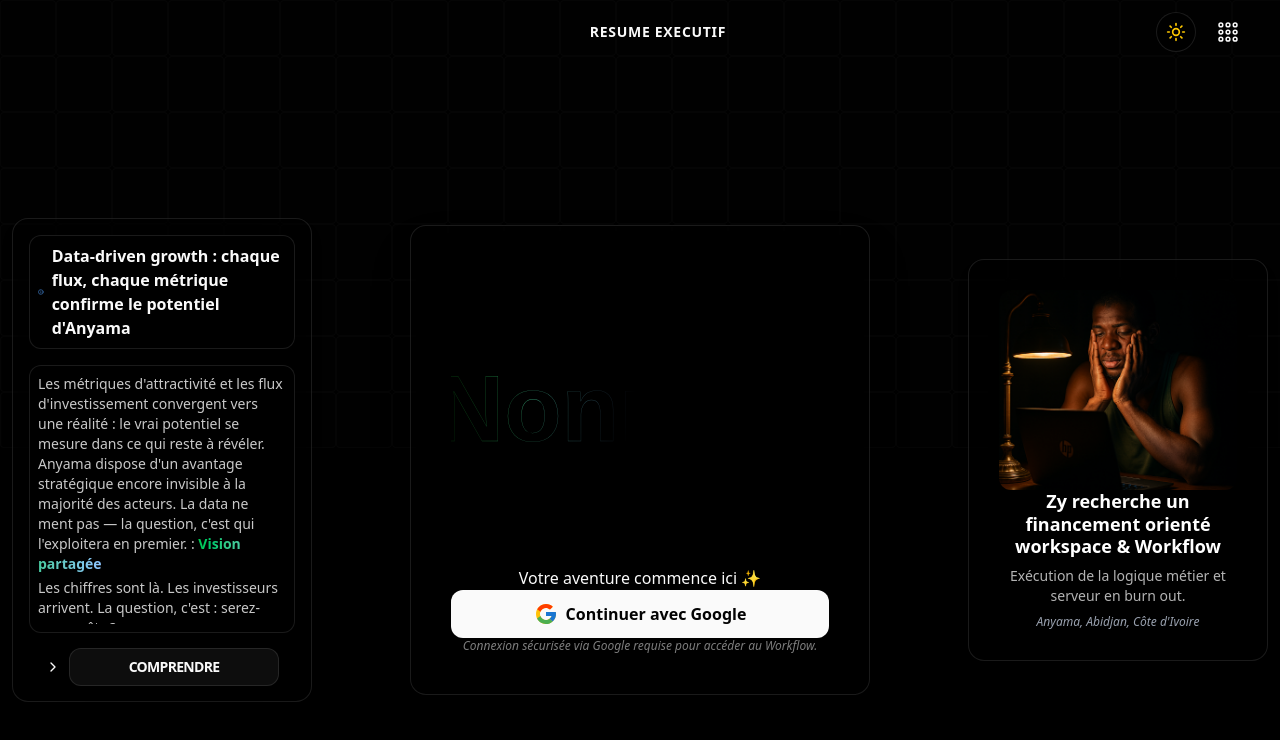
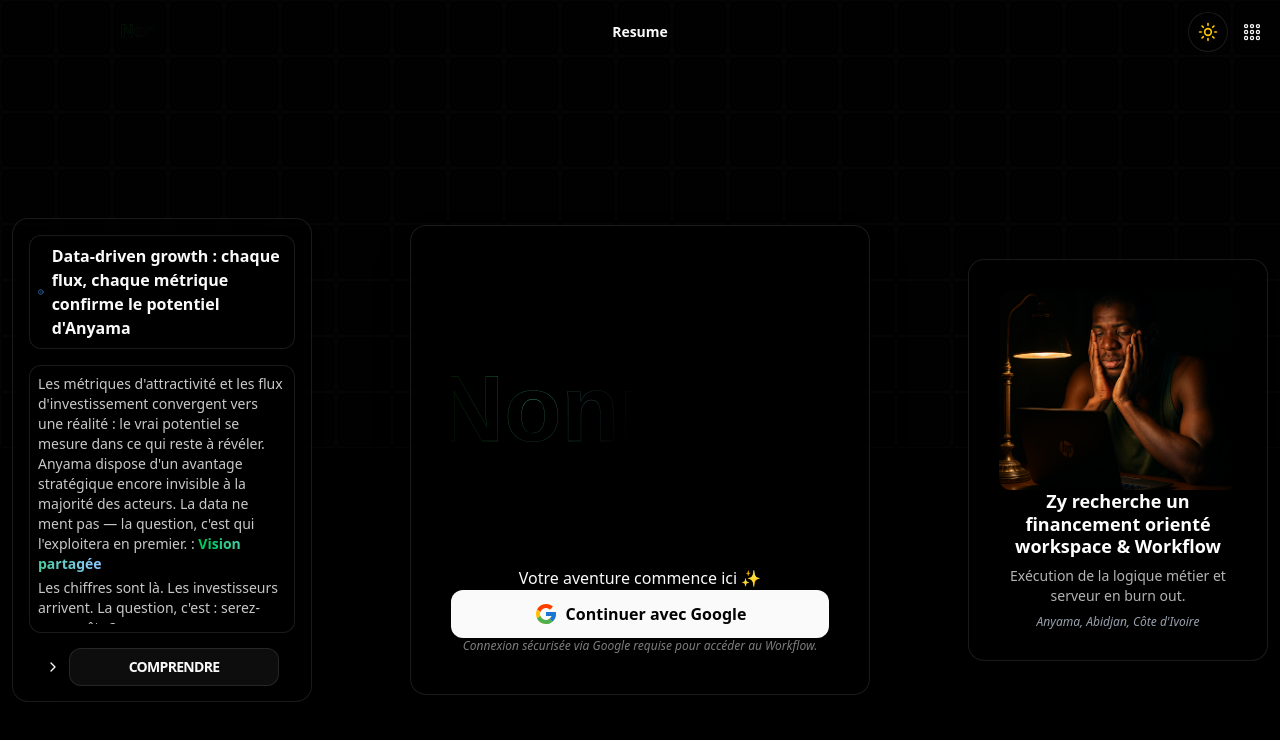
Before and after one commit to nonnzy7even7iete/nonnzytransformiumfullstackbundel, a Next.js app: page / in a window 1280 px wide. Shown: the top 740 px of the page. Built offline with nearby package versions, Linux system fonts and the light colour scheme; no server answers.

Commit message:
Zy Bulding workflow

```diff
--- a/src/components/NavbarFront.tsx
+++ b/src/components/NavbarFront.tsx
@@ -5,6 +5,7 @@ import Link from "next/link";
 import { useSession } from "next-auth/react";
 import { LayoutDashboard } from "lucide-react";
 import { IoAppsOutline } from "react-icons/io5";
+import { TextHoverEffect } from "./ui/TextHoverEffect";
 import { ThemeToggle } from "@/components/ui/themeToggle";
 
 export default function NavbarFront() {
@@ -14,7 +15,6 @@ export default function NavbarFront() {
   const [showBorder, setShowBorder] = useState(false);
   const { data: session } = useSession();
 
-  // Logique de la bordure animée cyclique
   useEffect(() => {
     const cycle = () => {
       setShowBorder(false);
@@ -41,9 +41,9 @@ export default function NavbarFront() {
   };
 
   const navLinks = [
-    { href: "/ResumeExecutif", label: "Resume executif" },
+    { href: "/ResumeExecutif", label: "Resume" }, // Label raccourci sur mobile
     ...(session
-      ? [{ href: "/dashboard", label: "Dashboard", icon: LayoutDashboard }]
+      ? [{ href: "/dashboard", label: "Dash", icon: LayoutDashboard }]
       : []),
   ];
 
@@ -62,19 +62,19 @@ export default function NavbarFront() {
           height: 1px;
           transition: opacity 1000ms ease-in-out;
         }
-        /* Glassmorphism LIGHT */
         :not(.dark) .navbar-scrolled {
           background-color: rgba(255, 255, 255, 0.75) !important;
           backdrop-filter: blur(20px) saturate(180%);
           -webkit-backdrop-filter: blur(20px);
-          border-bottom: 1px solid rgba(0, 0, 0, 0.05);
         }
-        /* Glassmorphism DARK */
         .dark .navbar-scrolled {
           background-color: rgba(0, 0, 0, 0.6) !important;
           backdrop-filter: blur(16px);
-          -webkit-backdrop-filter: blur(16px);
-          border-bottom: 1px solid rgba(255, 255, 255, 0.05);
+        }
+        .nav-logo-wrapper svg {
+          height: 100% !important;
+          width: auto !important;
+          display: block;
         }
       `}</style>
 
@@ -83,40 +83,44 @@ export default function NavbarFront() {
           isVisible ? "translate-y-0" : "-translate-y-full"
         } ${isScrolled ? "navbar-scrolled shadow-sm" : "bg-transparent"}`}
       >
-        <div className="flex h-full items-center justify-between px-4 md:px-8">
-          {/* GAUCHE : Vide (pour garder les liens centrés) */}
-          <div className="w-20 md:w-32 hidden sm:block" />
+        <div className="grid grid-cols-3 h-full items-center px-2">
+          {/* COLONNE 1 : LOGO (Plus petit sur mobile très étroit) */}
+          <div className="flex justify-start items-center overflow-visible">
+            <Link
+              href="/"
+              className="nav-logo-wrapper relative block h-12 w-20 sm:w-32 z-[70]"
+              style={{ marginLeft: "3px" }}
+            >
+              <div className="absolute inset-0 scale-[1.3] xs:scale-[1.5] md:scale-100 origin-left flex items-center">
+                <TextHoverEffect text="Nonnzytr" />
+              </div>
+            </Link>
+          </div>
 
-          {/* CENTRE : LIENS DE NAVIGATION */}
-          <div className="flex items-center gap-6 md:gap-12">
-            {navLinks.map((link) => {
-              const IconComponent = link.icon;
-              return (
+          {/* COLONNE 2 : LIENS (Centrés) */}
+          <div className="flex justify-center items-center gap-3 md:gap-10">
+            {navLinks.map((link) => (
               <Link
                 key={link.href}
                 href={link.href}
-                  className="group flex flex-col items-center text-foreground transition-transform hover:scale-105"
+                className="group flex flex-col items-center text-foreground z-[70]"
               >
-                  {IconComponent && (
-                    <IconComponent className="w-4 h-4 mb-1 group-hover:text-green-500" />
-                  )}
-                  <span className="text-xs md:text-sm font-bold whitespace-nowrap group-hover:text-green-500 uppercase tracking-wider">
+                <span className="text-[10px] md:text-sm font-bold whitespace-nowrap group-hover:text-green-500">
                   {link.label}
                 </span>
               </Link>
-              );
-            })}
+            ))}
           </div>
 
-          {/* DROITE : BOUTONS DE CONTRÔLE */}
-          <div className="flex items-center gap-3">
+          {/* COLONNE 3 : BOUTONS (Intégrés ici au lieu de fixed) */}
+          <div className="flex justify-end items-center gap-2 pr-1">
             <ThemeToggle />
             <button
               onClick={handleToggleClick}
-              className="p-2 hover:bg-foreground/10 rounded-full transition-colors"
+              className="p-1.5 hover:bg-foreground/5 rounded-full z-[70]"
             >
               <IoAppsOutline
-                className={`w-6 h-6 text-foreground transition-all duration-300 ${
+                className={`w-5 h-5 text-foreground transition-all ${
                   isButtonAnimating
                     ? "scale-50 opacity-0"
                     : "scale-100 opacity-100"
@@ -126,7 +130,6 @@ export default function NavbarFront() {
           </div>
         </div>
 
-        {/* Bordure animée cyclique */}
         <div
           className={`gradient-border ${
             showBorder ? "opacity-100" : "opacity-0"
```
Lines whose indentation alone changed are shown as unchanged.
